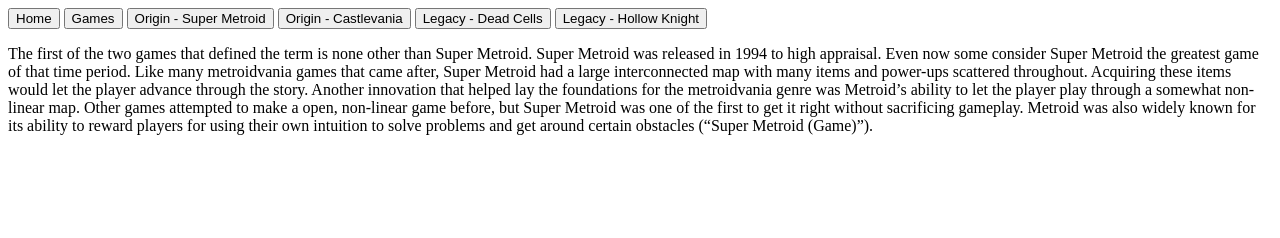
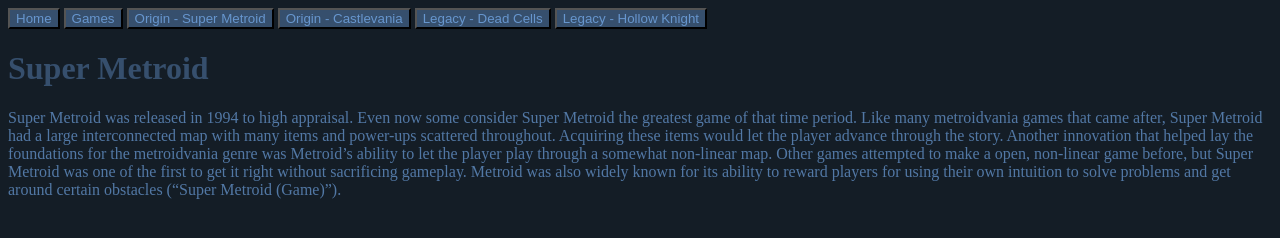
Before and after one commit to aidan-brown/IGME-110_Website, a plain HTML site: page originMetroid.html in a window 1280 px wide. Drawn offline with Linux system fonts and the light colour scheme.

Commit message:
Added CSS and changed some content

```diff
--- a/originMetroid.html
+++ b/originMetroid.html
@@ -4,6 +4,7 @@
 <head>
     <meta charset="utf-8" />
     <title>Aidan Brown 110 - Super Metroid</title>
+    <link rel="stylesheet" type="text/css" href="style.css" />
 </head>
 <body>
     <a href="index.html"><input type="button" value="Home" /></a>
@@ -12,8 +13,11 @@
     <a href="originCastle.html"><input type="button" value="Origin - Castlevania" /></a>
     <a href="legacyCells.html"><input type="button" value="Legacy - Dead Cells" /></a>
     <a href="legacyHollow.html"><input type="button" value="Legacy - Hollow Knight" /></a>
+    <h1>
+        Super Metroid
+    </h1>
     <p>
-        The first of the two games that defined the term is none other than Super Metroid. Super Metroid was released in 1994 to high appraisal. Even now some consider Super Metroid the greatest game of that time period. Like many metroidvania games that came after, Super Metroid had a large interconnected map with many items and power-ups scattered throughout. Acquiring these items would let the player advance through the story. Another innovation that helped lay the foundations for the metroidvania genre was Metroid’s ability to let the player play through a somewhat non-linear map. Other games attempted to make a open, non-linear game before, but Super Metroid was one of the first to get it right without sacrificing gameplay. Metroid was also widely known for its ability to reward players for using their own intuition to solve problems and get around certain obstacles (“Super Metroid (Game)”).
+        Super Metroid was released in 1994 to high appraisal. Even now some consider Super Metroid the greatest game of that time period. Like many metroidvania games that came after, Super Metroid had a large interconnected map with many items and power-ups scattered throughout. Acquiring these items would let the player advance through the story. Another innovation that helped lay the foundations for the metroidvania genre was Metroid’s ability to let the player play through a somewhat non-linear map. Other games attempted to make a open, non-linear game before, but Super Metroid was one of the first to get it right without sacrificing gameplay. Metroid was also widely known for its ability to reward players for using their own intuition to solve problems and get around certain obstacles (“Super Metroid (Game)”).
     </p>
 </body>
 </html>
--- /dev/null
+++ b/style.css
@@ -0,0 +1,17 @@
+h1 {
+    color: #364f6d;
+}
+h3 {
+    color: #364f6d;
+}
+p {
+    color: #5278a5;
+}
+body {
+    background-color: #141d26;
+}
+input {
+    color: #6796ce;
+    background-color: #364f6d;
+    outline-color: #141d26;
+}
```
Also changed, not shown: games.html (+2 -1 lines), index.html (+2 -1 lines), legacyCells.html (+4 -0 lines), legacyHollow.html (+4 -0 lines), originCastle.html (+5 -1 lines), images/mario_bros.jpeg (renamed from mario_bros.jpeg), images/mountain_lake.jpeg (renamed from mountain_lake.jpeg).
